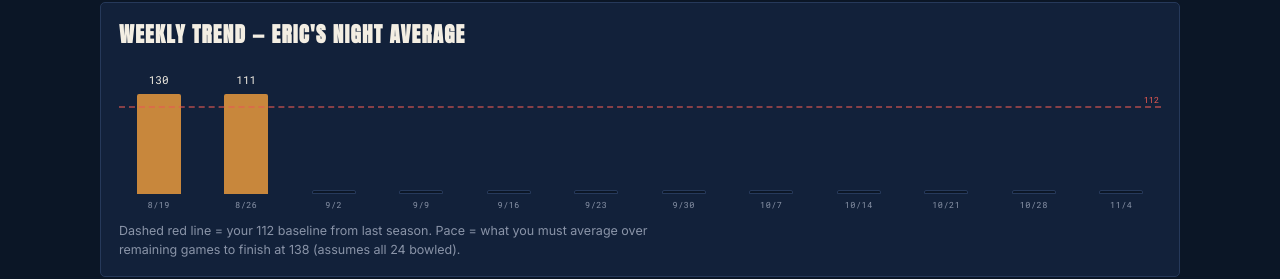
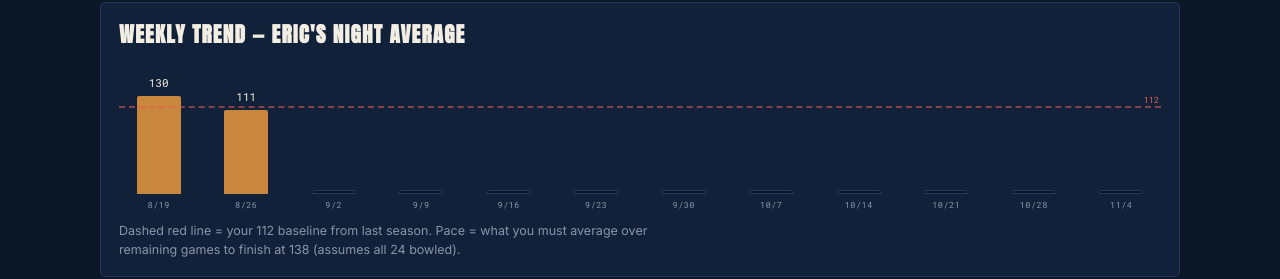
Before and after one commit to ericcreativedirector-cloud/rambowls, a plain HTML site: page tracker/index.html in a window 1280 px wide. Shown: the part 1204-1483 px from the top of the page. Drawn offline with Linux system fonts and the light colour scheme.

Commit message:
Fix trend bars: px heights on baseline scale (flex was clamping tall bars)

```diff
--- a/tracker/index.html
+++ b/tracker/index.html
@@ -71,7 +71,7 @@ button:hover{border-color:var(--maple);color:var(--maple)}
 .baseline{position:absolute;left:0;right:0;border-top:2px dashed rgba(232,90,82,.55);pointer-events:none}
 .baseline i{position:absolute;right:2px;top:-14px;font-style:normal;font-family:var(--data);font-size:8.5px;color:var(--strike)}
 .chart .col{flex:1;display:flex;flex-direction:column;align-items:center;gap:5px;height:100%;justify-content:flex-end}
-.chart .bar{width:100%;max-width:44px;background:var(--maple);border-radius:2px 2px 0 0;min-height:4px}
+.chart .bar{width:100%;max-width:44px;background:var(--maple);border-radius:2px 2px 0 0;min-height:4px;flex-shrink:0}
 .chart .bar.dim{background:var(--lane);border:1px solid var(--rule)}
 .chart .val{font-family:var(--data);font-size:11px;color:var(--bone)}
 .chart .lab{font-family:var(--data);font-size:8.5px;letter-spacing:.06em;color:var(--dim)}
@@ -205,7 +205,7 @@ function render(){
   const v=(s.g1&&s.g2)?(+s.g1+ +s.g2)/2:(+s.g1||+s.g2||0);
   const col=document.createElement("div");col.className="col";
   col.innerHTML=`<div class="val">${v?v.toFixed(0):""}</div>
-   <div class="bar ${v?"":"dim"}" style="height:${v?Math.max(4,v/maxV*100):3}%"></div>
+   <div class="bar ${v?"":"dim"}" style="height:${v?Math.max(4,Math.round(v/maxV*112)):3}px"></div>
    <div class="lab">${w.date}</div>`;
   ch.appendChild(col);
  }
```
